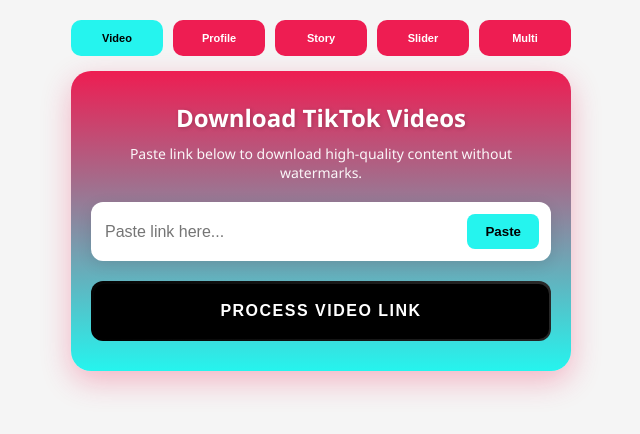
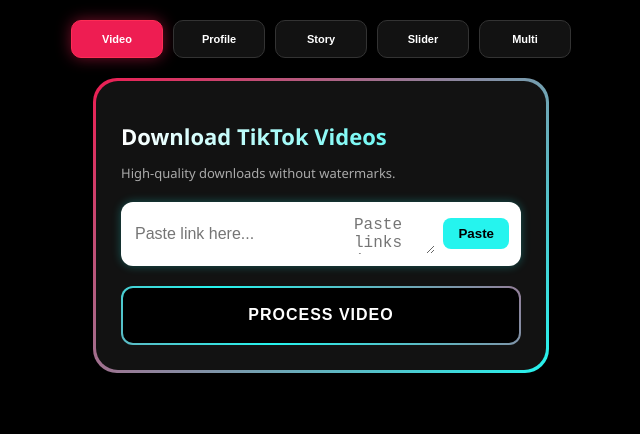
Before and after one commit to socialboosthub/tiktok-downloader, a website: page public/index.html in a window 1280 px wide. Shown: the whole page, without its empty margins (319-959 px from the left). Drawn offline with Linux system fonts and the light colour scheme.

Commit message:
Update index.html

```diff
--- a/public/index.html
+++ b/public/index.html
@@ -5,88 +5,92 @@
     <title>TikTok Downloader</title>
     <meta name="viewport" content="width=device-width, initial-scale=1.0">
     <style>
-        body {
-            font-family: 'Segoe UI', sans-serif;
-            background: #f5f5f5;
-            padding: 20px;
-            margin: 0;
-        }
+        body { font-family: 'Segoe UI', sans-serif; background: #000; padding: 20px; margin: 0; color: white; }
 
         .tab-container {
-            display: flex; width: 100%; gap: 10px; margin: 0 auto 15px auto; max-width: 500px;
+            display: flex; width: 100%; gap: 10px; margin: 0 auto 20px auto; max-width: 500px;
         }
 
         .filter-button {
             flex: 1; padding: 12px 0; border: none; border-radius: 10px; cursor: pointer; color: white; font-size: 11px; font-weight: bold;
-            background: linear-gradient(to bottom, #EE1D52 50%, #25F4EE 50%);
-            background-size: 100% 200%; background-position: top; transition: 0.4s ease; text-align: center;
-        }
-        .filter-button.selected { background-position: bottom; color: #000; }
-
-        /* THE VISIBLE GRADIENT BOX */
-        .gradient-box {
-            background: linear-gradient(to bottom, #EE1D52, #25F4EE);
-            padding: 30px 20px;
-            border-radius: 20px;
-            text-align: center;
-            color: white;
-            max-width: 460px;
-            margin: 0 auto;
-            box-shadow: 0 10px 30px rgba(238, 29, 82, 0.3);
+            background: #121212; border: 1px solid #333; transition: 0.3s;
         }
 
-        .gradient-box h1 { margin: 0 0 10px 0; font-size: 24px; font-weight: 800; text-shadow: 1px 1px 4px rgba(0,0,0,0.2); }
-        .gradient-box p { margin: 0 0 20px 0; font-size: 14px; opacity: 0.95; font-weight: 500; }
+        /* Highlight the selected tab with TikTok Pink */
+        .filter-button.selected {
+            background: #EE1D52;
+            border-color: #FE2C55;
+            box-shadow: 0 0 15px rgba(238, 29, 82, 0.5);
+        }
 
-        /* INPUT STYLING */
+        /* MAIN CARD WITH VISIBLE GLOWING BORDER */
+        .gradient-box {
+            background: #121212;
+            padding: 3px; /* This creates the border thickness */
+            border-radius: 24px;
+            max-width: 450px;
+            margin: 0 auto;
+            /* The visible TikTok colors framing the box */
+            background: linear-gradient(135deg, #EE1D52, #25F4EE);
+            box-shadow: 0 10px 40px rgba(0, 0, 0, 0.5);
+        }
+
+        .inner-content {
+            background: #121212;
+            border-radius: 22px;
+            padding: 25px;
+            height: 100%;
+        }
+
+        /* INPUT STYLING - High Contrast */
         .input-box {
             display: flex; align-items: center; gap: 8px; border-radius: 12px;
-            padding: 12px; background: white; margin-bottom: 20px;
-            box-shadow: 0 4px 15px rgba(0,0,0,0.1);
+            padding: 12px; background: #fff; margin: 20px 0;
+            box-shadow: 0 0 10px rgba(37, 244, 238, 0.3); /* Cyan Glow */
         }
+
         .input-box input, .input-box textarea {
-            flex: 1; border: none; outline: none; font-size: 16px; color: #333; font-weight: 500;
+            flex: 1; border: none; outline: none; font-size: 16px; color: #000; font-weight: 500;
         }
-        .input-box textarea { height: 100px; resize: none; display: none; }
-
-        .action-btn { border: none; background: #25F4EE; color: #000; padding: 10px 18px; border-radius: 8px; font-weight: bold; cursor: pointer; }
 
         /* THE GLOWING PROCESS BUTTON */
         .glow-wrapper {
-            position: relative;
-            margin-top: 10px;
-            border-radius: 12px;
-            padding: 2.5px;
-            /* This makes the button edge glow colors that contrast with the background */
-            background: linear-gradient(45deg, #000, #333, #000, #333);
-            background-size: 400%;
-            animation: glowing 5s linear infinite;
+            position: relative; margin-top: 15px; border-radius: 12px; padding: 2px;
+            background: linear-gradient(45deg, #EE1D52, #25F4EE, #EE1D52, #25F4EE);
+            background-size: 400%; animation: glowing 8s linear infinite;
+        }
+
+        @keyframes glowing {
+            0% { background-position: 0 0; }
+            50% { background-position: 400% 0; }
+            100% { background-position: 0 0; }
         }
 
         .process-btn {
-            height: 55px; width: 100%; background: black; color: white; border-radius: 10px;
+            height: 55px; width: 100%; background: #000; color: white; border-radius: 10px;
             border: none; cursor: pointer; font-size: 16px; font-weight: bold;
-            display: none; text-transform: uppercase; letter-spacing: 1.5px;
+            display: none; text-transform: uppercase; letter-spacing: 1px;
         }
         .process-btn.active { display: block; }
-        .process-btn:active { transform: scale(0.98); }
+
+        .action-btn { border: none; background: #25F4EE; color: #000; padding: 8px 15px; border-radius: 8px; font-weight: bold; cursor: pointer; }
 
         /* LOADING UI */
-        #loader-stage {
-            display: none; flex-direction: column; align-items: center; padding: 20px 0;
-        }
-        .tiktok-spinner { position: relative; width: 60px; height: 60px; margin-bottom: 15px; }
+        #loader-stage { display: none; flex-direction: column; align-items: center; padding: 40px 0; }
+        .tiktok-spinner { position: relative; width: 60px; height: 60px; margin-bottom: 20px; }
         .tiktok-spinner div { position: absolute; width: 100%; height: 100%; border-radius: 50%; opacity: 0.9; mix-blend-mode: screen; }
         .cyan { background-color: #25F4EE; animation: move-cyan 1.5s infinite ease-in-out; }
-        .pink { background-color: #ffffff; animation: move-pink 1.5s infinite ease-in-out; animation-delay: -0.75s; }
+        .pink { background-color: #EE1D52; animation: move-pink 1.5s infinite ease-in-out; animation-delay: -0.75s; }
 
-        @keyframes move-cyan { 0%, 100% { transform: translateX(-20px); } 50% { transform: translateX(20px); } }
-        @keyframes move-pink { 0%, 100% { transform: translateX(20px); } 50% { transform: translateX(-20px); } }
+        @keyframes move-cyan { 0%, 100% { transform: translateX(-18px); } 50% { transform: translateX(18px); } }
+        @keyframes move-pink { 0%, 100% { transform: translateX(18px); } 50% { transform: translateX(-18px); } }
+
+        h1 { font-size: 22px; margin-bottom: 10px; background: linear-gradient(to right, #fff, #25F4EE); -webkit-background-clip: text; -webkit-text-fill-color: transparent; }
     </style>
 </head>
 <body>
 
-    <div class="tab-container">
+    <div class="tab-container" id="tabs">
         <button class="filter-button selected" onclick="switchTab(0)">Video</button>
         <button class="filter-button" onclick="switchTab(1)">Profile</button>
         <button class="filter-button" onclick="switchTab(2)">Story</button>
@@ -95,23 +99,24 @@
     </div>
 
     <div class="gradient-box">
+        <div class="inner-content">
             <div id="main-ui">
                 <h1 id="page-title">Download TikTok Videos</h1>
-            <p id="page-desc">Paste link below to download high-quality content without watermarks.</p>
+                <p id="page-desc" style="font-size: 13px; color: #aaa;">High-quality downloads without watermarks.</p>
 
                 <div class="input-box">
                     <input type="text" id="main-input" placeholder="Paste link here..." oninput="toggleActionButtons()">
                     <textarea id="multi-input" placeholder="Paste links (one per line)" oninput="toggleActionButtons()"></textarea>
                     <button class="action-btn" id="paste-btn" onclick="handlePaste()">Paste</button>
-                <button class="action-btn" id="clear-btn" style="display:none; background:#000; color:white;" onclick="handleClear()">X</button>
+                    <button class="action-btn" id="clear-btn" style="display:none; background:#ff4b4b; color:white;" onclick="handleClear()">X</button>
                 </div>
 
                 <div class="glow-wrapper">
-                <button id="pbtn-0" class="process-btn active" onclick="go('video-download.html')">Process Video Link</button>
-                <button id="pbtn-1" class="process-btn" onclick="go('profile-download.html')">Process Profile Link</button>
-                <button id="pbtn-2" class="process-btn" onclick="go('story-download.html')">Process Story Link</button>
-                <button id="pbtn-3" class="process-btn" onclick="go('slider-download.html')">Process Slider Link</button>
-                <button id="pbtn-4" class="process-btn" onclick="go('download.html')">Process Multi Links</button>
+                    <button id="pbtn-0" class="process-btn active" onclick="go('video-download.html')">Process Video</button>
+                    <button id="pbtn-1" class="process-btn" onclick="go('profile-download.html')">Process Profile</button>
+                    <button id="pbtn-2" class="process-btn" onclick="go('story-download.html')">Process Story</button>
+                    <button id="pbtn-3" class="process-btn" onclick="go('slider-download.html')">Process Slider</button>
+                    <button id="pbtn-4" class="process-btn" onclick="go('download.html')">Process Multi</button>
                 </div>
             </div>
 
@@ -120,12 +125,13 @@
                     <div class="cyan"></div>
                     <div class="pink"></div>
                 </div>
-            <h2 style="letter-spacing: 2px; text-shadow: 2px 2px 10px rgba(0,0,0,0.2);">SUCCESS!</h2>
-            <p>PREPARING YOUR DOWNLOAD...</p>
+                <p style="letter-spacing: 2px; font-weight: bold; color: #25F4EE;">SUCCESS! PREPARING...</p>
+            </div>
         </div>
     </div>
 
     <script>
+        // ... (The JavaScript from the previous message stays the same) ...
         const tabConfigs = [
             { title: "Download TikTok Videos", target: "video-download.html" },
             { title: "TikTok Profile Downloader", target: "profile-download.html" },
@@ -174,13 +180,12 @@
             const val = (activeTab === 4 ? document.getElementById('multi-input') : document.getElementById('main-input')).value.trim();
             if (!val) return;
 
-            // Trigger In-Page Loader
             document.getElementById('main-ui').style.display = 'none';
             document.getElementById('loader-stage').style.display = 'flex';
 
             setTimeout(() => {
                 window.location.href = targetFile + "?links=" + encodeURIComponent(val);
-            }, 1500);
+            }, 1200);
         }
     </script>
 </body>
```
Lines whose indentation alone changed are shown as unchanged.
